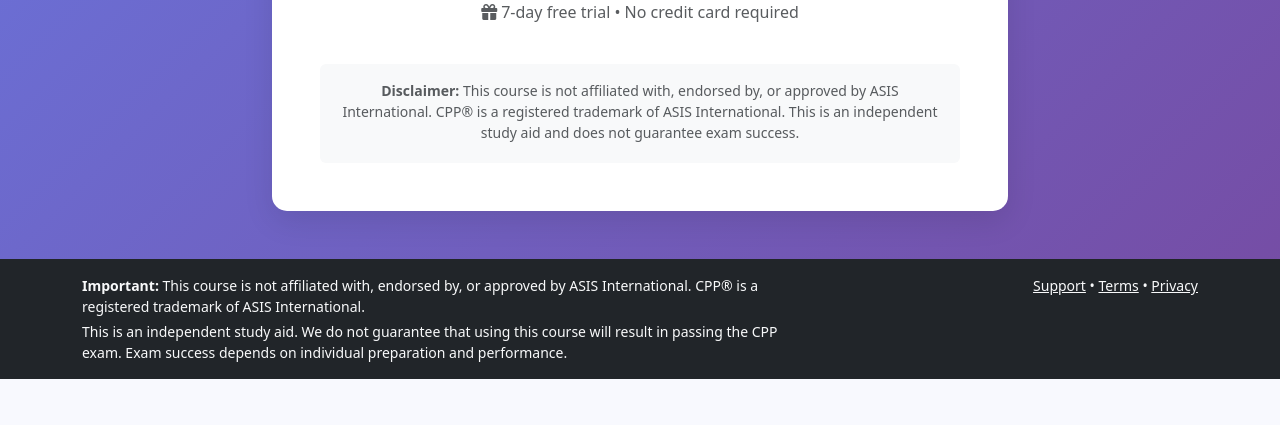
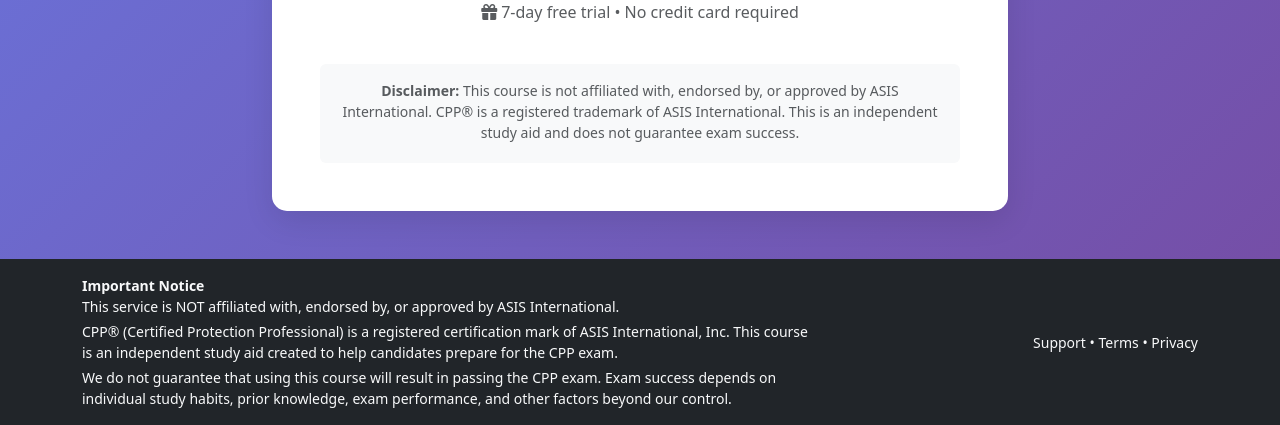
Before and after one commit to etafirearms/cpp-test-prep, a Python web app: template templates/home.html in a window 1280 px wide. Shown: the part 796-1221 px from the top of the page. Before the commit the page ends 1175 px from the top, so only its background shows below. Run offline with Jinja, Linux system fonts and the light colour scheme; the template is opened without the code that fills it, so the values that code supplies are empty.

Commit message:
Update base.html
Updating footer and Disclaimer

```diff
--- a/templates/base.html
+++ b/templates/base.html
@@ -1,12 +1,14 @@
-
 <!DOCTYPE html>
 <html lang="en">
 <head>
     <meta charset="UTF-8">
     <meta name="viewport" content="width=device-width, initial-scale=1.0">
     <title>{% block title %}CPP Test Prep{% endblock %}</title>
+
+    <!-- CSS -->
     <link href="https://cdn.jsdelivr.net/npm/bootstrap@5.3.0/dist/css/bootstrap.min.css" rel="stylesheet">
     <link href="https://cdnjs.cloudflare.com/ajax/libs/font-awesome/6.4.0/css/all.min.css" rel="stylesheet">
+
     <style>
         body { background: linear-gradient(135deg, #667eea 0%, #764ba2 100%); min-height: 100vh; }
         .card { border: none; border-radius: 15px; box-shadow: 0 10px 30px rgba(0,0,0,0.1); }
@@ -19,43 +21,45 @@
         .user-message .message-bubble { background: #007bff; color: white; }
         .ai-message .message-bubble { background: #f8f9fa; border: 1px solid #dee2e6; }
         .navbar { background: rgba(255,255,255,0.1); backdrop-filter: blur(10px); }
+        footer a { text-decoration: none; }
     </style>
 </head>
 <body>
+    <!-- Navbar -->
     <nav class="navbar navbar-expand-lg navbar-dark">
         <div class="container">
-            <a class="navbar-brand fw-bold" href="/">
+            <a class="navbar-brand fw-bold" href="{{ url_for('home') }}">
                 <i class="fas fa-graduation-cap me-2"></i>CPP Test Prep
             </a>
 
-            <button class="navbar-toggler" type="button" data-bs-toggle="collapse" data-bs-target="#navbarNav">
+            <button class="navbar-toggler" type="button" data-bs-toggle="collapse" data-bs-target="#navbarNav" aria-label="Toggle navigation">
                 <span class="navbar-toggler-icon"></span>
             </button>
 
             <div class="collapse navbar-collapse" id="navbarNav">
                 <ul class="navbar-nav ms-auto">
-                    {% if session.user_id %}
+                    {% if session.get('user_id') %}
                         <li class="nav-item">
-                            <a class="nav-link" href="/dashboard"><i class="fas fa-tachometer-alt me-1"></i>Dashboard</a>
+                            <a class="nav-link" href="{{ url_for('dashboard') }}"><i class="fas fa-tachometer-alt me-1"></i>Dashboard</a>
                         </li>
                         <li class="nav-item">
-                            <a class="nav-link" href="/study"><i class="fas fa-book me-1"></i>Study</a>
+                            <a class="nav-link" href="{{ url_for('study') }}"><i class="fas fa-book me-1"></i>Study</a>
                         </li>
                         <li class="nav-item">
-                            <a class="nav-link" href="/progress"><i class="fas fa-chart-line me-1"></i>Progress</a>
+                            <a class="nav-link" href="{{ url_for('progress') }}"><i class="fas fa-chart-line me-1"></i>Progress</a>
                         </li>
                         <li class="nav-item">
-                            <span class="nav-link">Welcome, {{ session.user_name }}!</span>
+                            <span class="nav-link">Welcome, {{ session.get('user_name') }}!</span>
                         </li>
                         <li class="nav-item">
-                            <a class="nav-link" href="/logout"><i class="fas fa-sign-out-alt me-1"></i>Logout</a>
+                            <a class="nav-link" href="{{ url_for('logout') }}"><i class="fas fa-sign-out-alt me-1"></i>Logout</a>
                         </li>
                     {% else %}
                         <li class="nav-item">
-                            <a class="nav-link" href="/login">Login</a>
+                            <a class="nav-link" href="{{ url_for('login') }}">Login</a>
                         </li>
                         <li class="nav-item">
-                            <a class="nav-link" href="/register">Register</a>
+                            <a class="nav-link" href="{{ url_for('register') }}">Register</a>
                         </li>
                     {% endif %}
                 </ul>
@@ -63,13 +67,14 @@
         </div>
     </nav>
 
+    <!-- Flash messages + page content -->
     <div class="container mt-4">
         {% with messages = get_flashed_messages(with_categories=true) %}
             {% if messages %}
                 {% for category, message in messages %}
-                    <div class="alert alert-{{ 'danger' if category == 'error' else category }} alert-dismissible fade show">
+                    <div class="alert alert-{{ 'danger' if category == 'error' else category }} alert-dismissible fade show" role="alert">
                         {{ message }}
-                        <button type="button" class="btn-close" data-bs-dismiss="alert"></button>
+                        <button type="button" class="btn-close" data-bs-dismiss="alert" aria-label="Close"></button>
                     </div>
                 {% endfor %}
             {% endif %}
@@ -81,28 +86,33 @@
     <!-- Global Footer Disclaimer -->
     <footer class="bg-dark text-light py-3 mt-5">
         <div class="container">
-            <div class="row">
+            <div class="row gy-2 align-items-center">
                 <div class="col-md-8">
                     <p class="small mb-1">
-                        <strong>Important:</strong> This course is not affiliated with, endorsed by, or approved by ASIS International.
-                        CPP® is a registered trademark of ASIS International.
+                        <strong>Important Notice</strong><br>
+                        This service is NOT affiliated with, endorsed by, or approved by ASIS International.
+                    </p>
+                    <p class="small mb-1">
+                        CPP® (Certified Protection Professional) is a registered certification mark of ASIS International, Inc.
+                        This course is an independent study aid created to help candidates prepare for the CPP exam.
                     </p>
                     <p class="small mb-0">
-                        This is an independent study aid. We do not guarantee that using this course will result in passing the CPP exam.
-                        Exam success depends on individual preparation and performance.
+                        We do not guarantee that using this course will result in passing the CPP exam.
+                        Exam success depends on individual study habits, prior knowledge, exam performance, and other factors beyond our control.
                     </p>
                 </div>
                 <div class="col-md-4 text-md-end">
                     <p class="small mb-0">
                         <a href="mailto:support@cpptestprep.com" class="text-light">Support</a> •
-                        <a href="/terms" class="text-light">Terms</a> •
-                        <a href="/privacy" class="text-light">Privacy</a>
+                        <a href="{{ url_for('terms') }}" class="text-light">Terms</a> •
+                        <a href="{{ url_for('privacy') }}" class="text-light">Privacy</a>
                     </p>
                 </div>
             </div>
         </div>
     </footer>
 
+    <!-- JS -->
     <script src="https://cdn.jsdelivr.net/npm/bootstrap@5.3.0/dist/js/bootstrap.bundle.min.js"></script>
     {% block scripts %}{% endblock %}
 </body>
```
